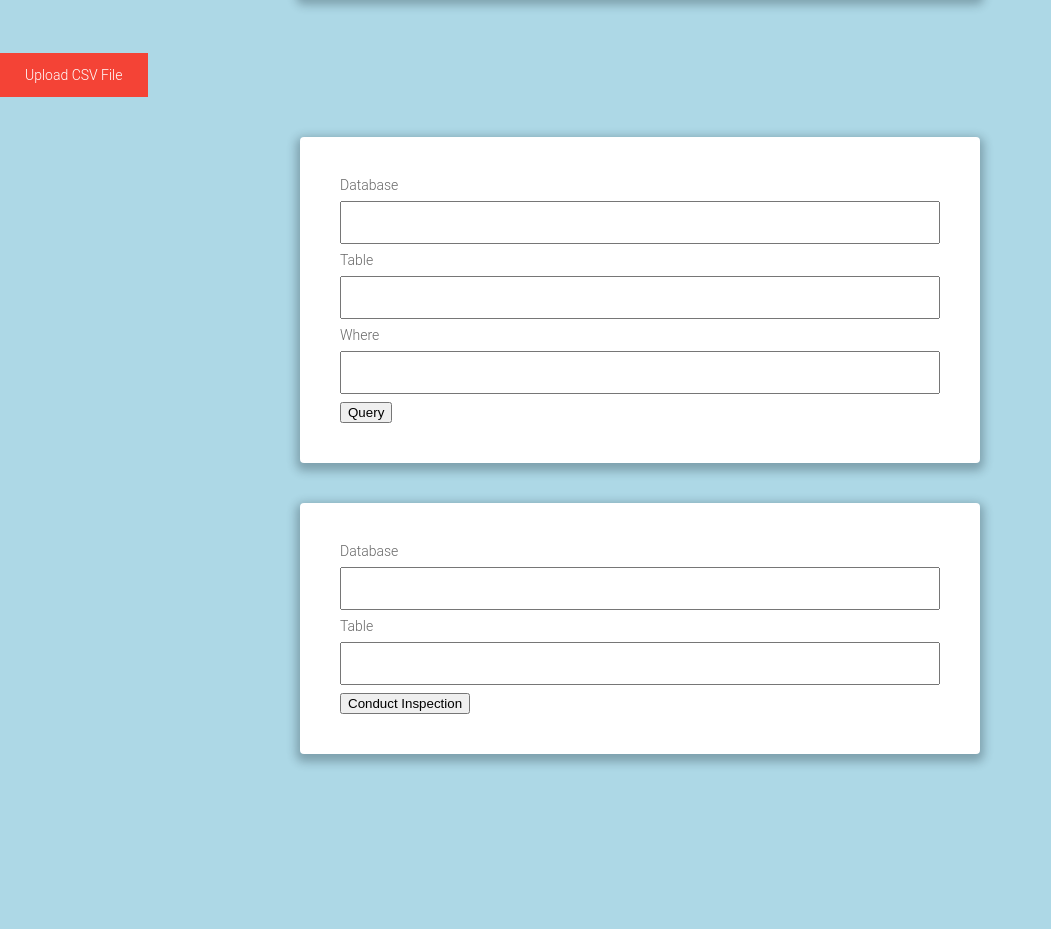
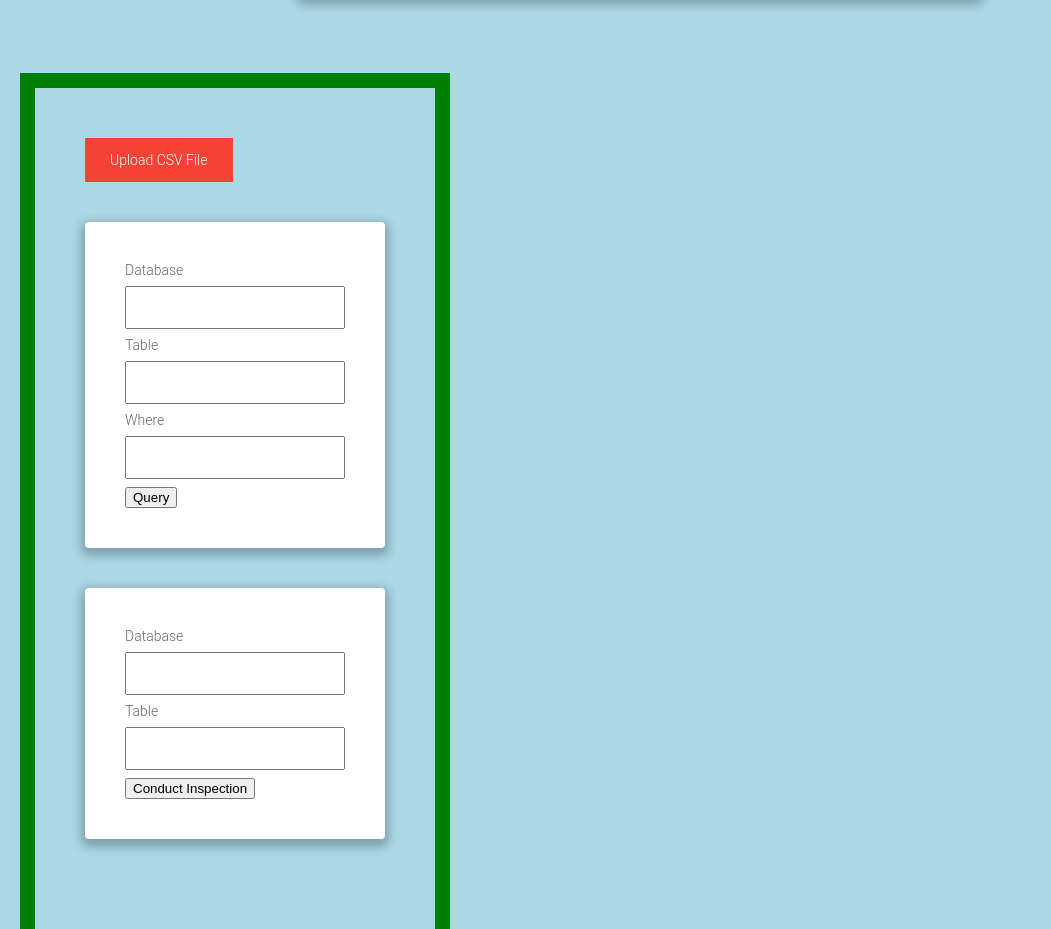
Before and after one commit to TreeGardenDev/dbwebconnect, a plain HTML site: page src/page.html in a window 1280 px wide. Shown: the part 424-1353 px from the top of the page, without its empty margins (0-1051 px from the left). Before the commit the page ends 1218 px from the top, so only its background shows below. Drawn offline with Linux system fonts and the light colour scheme.

Commit message:
UI some more

```diff
--- a/src/page.html
+++ b/src/page.html
@@ -50,6 +50,13 @@ a:link, a:visited {
   display: inline-block;
 
 }
+div {
+  background-color: lightblue;
+  width: 300px;
+  border: 15px solid green;
+  padding: 50px;
+  margin: 20px;
+}
 </style>
 </head>
 <body>
```
